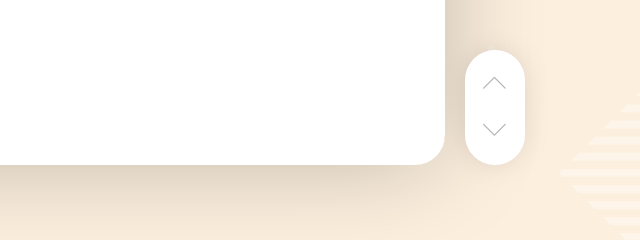
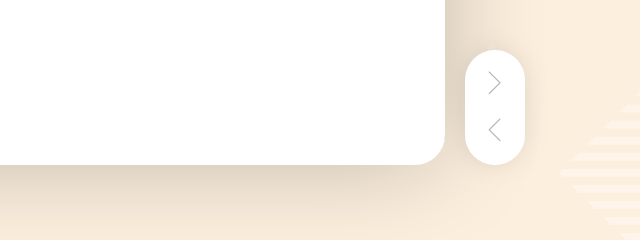
Before and after one commit to hebahiari/hebahiari.github.io, a plain HTML site: page index.html in a window 1280 px wide. Shown: the part 555-795 px from the top of the page, 640-1280 px from the left. Drawn offline with Linux system fonts and the light colour scheme; some packages are replaced by stand-ins of ours.

Commit message:
updated arrows

```diff
--- a/index.html
+++ b/index.html
@@ -137,8 +137,8 @@
 
             <!-- Arrows Nav -->
             <div class="lmpixels-arrows-nav">
-                <div class="lmpixels-arrow-left"><i class="lnr lnr-chevron-up"></i></div>
-                <div class="lmpixels-arrow-right"><i class="lnr lnr-chevron-down"></i></div>
+                <div class="lmpixels-arrow-right"><i class="lnr lnr-chevron-right"></i></div>
+                <div class="lmpixels-arrow-left"><i class="lnr lnr-chevron-left"></i></div>
             </div>
             <!-- End Arrows Nav -->
 
```
